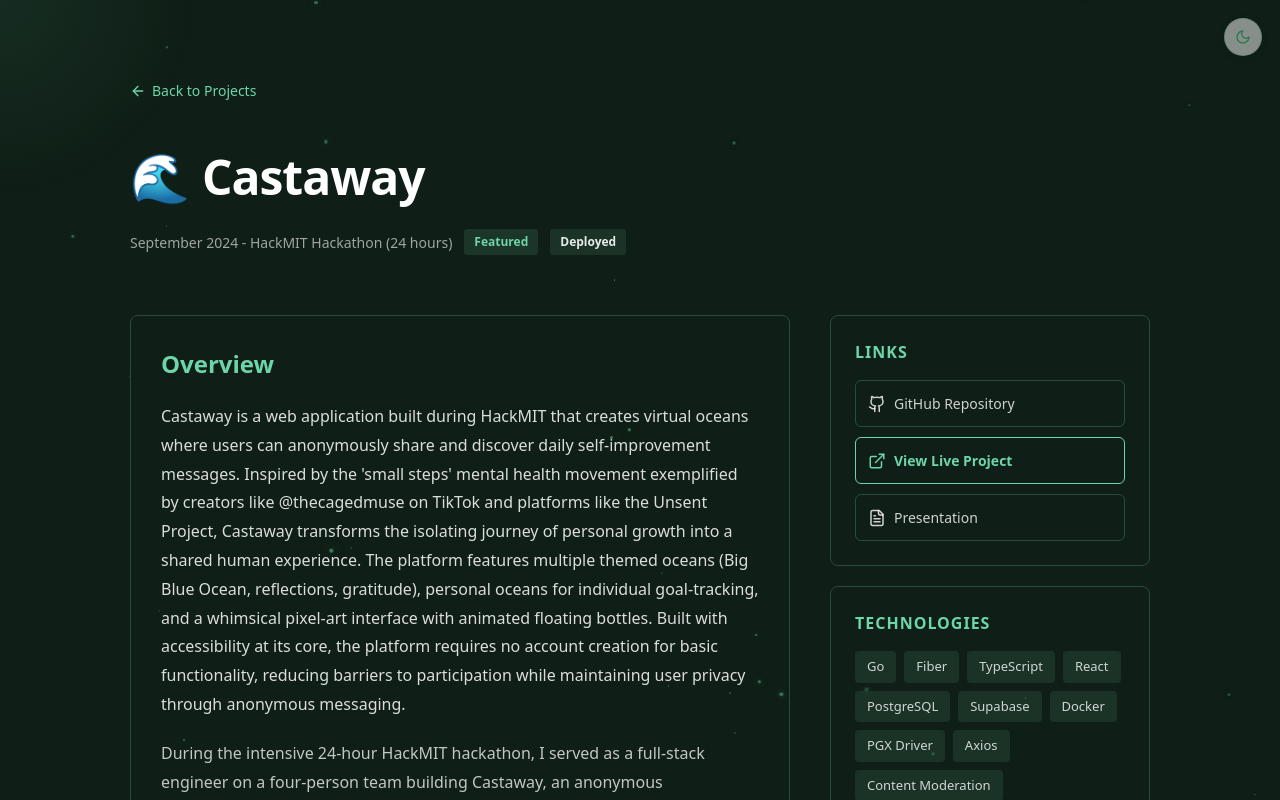
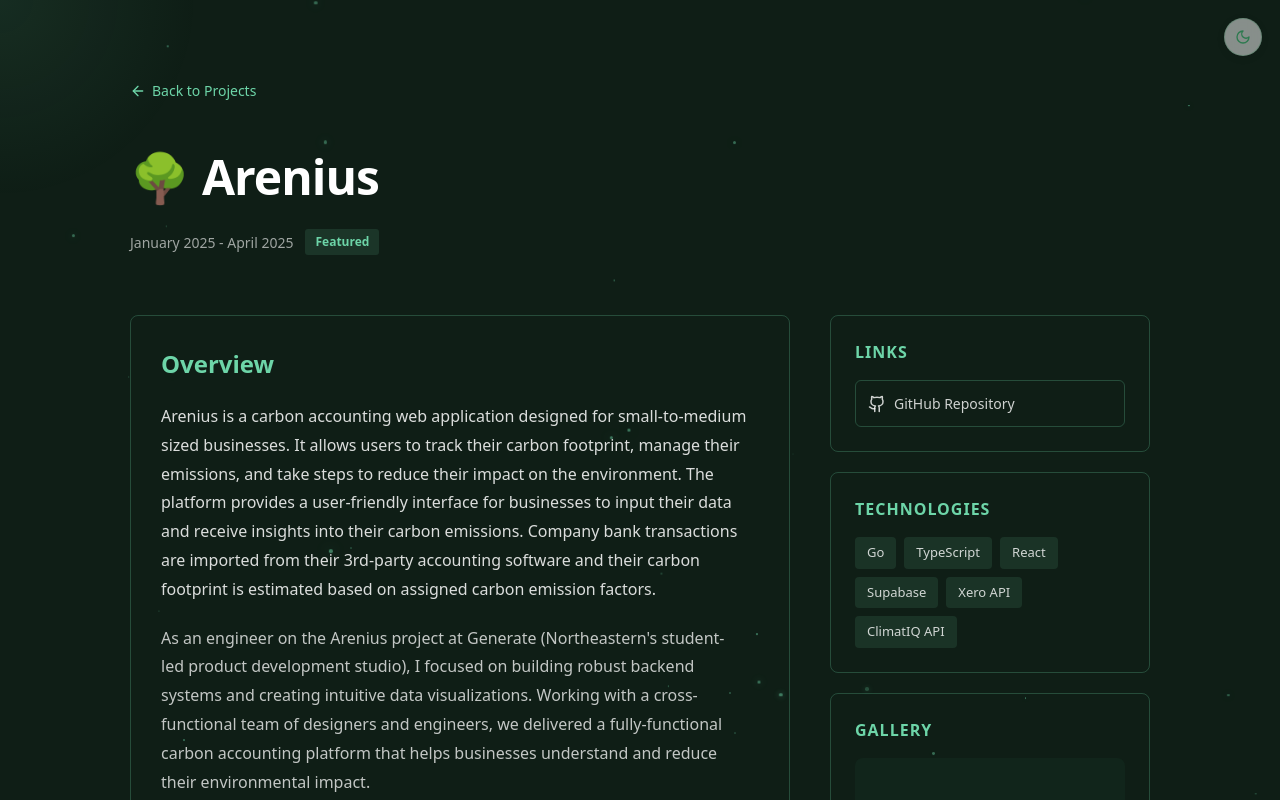
Before and after one commit to adescoteaux1/portfolio, a Next.js app: page /projects/arenius in a window 1280 px wide. Shown: the top 800 px of the page. Built offline with nearby package versions, Linux system fonts and the light colour scheme.

Commit message:
project routing fix

```diff
--- a/app/projects/[projectPath]/page.tsx
+++ b/app/projects/[projectPath]/page.tsx
@@ -4,15 +4,17 @@
 import { ExternalLink, Github, ChevronLeft, ChevronRight, ArrowLeft, FileText } from 'lucide-react';
 import content from '../../content/content';
 import Link from 'next/link';
+import { useParams } from 'next/navigation';
 
 const ProjectDetailPage = () => {
   const [mousePosition, setMousePosition] = useState({ x: 0, y: 0 });
   const [currentImageIndex, setCurrentImageIndex] = useState(0);
   const [isTransitioning, setIsTransitioning] = useState(false);
 
-  // In real implementation, you'd use useParams() from next/navigation
-  // For now, showing first project as example
-  const project = content.projects[0];
+  const params = useParams();
+  const projectPath = params?.projectPath;
+  const project =
+    content.projects.find((p) => p.path === projectPath) ?? content.projects[0];
 
   const colors = {
     deepForest: '#1a3d2e',
```
